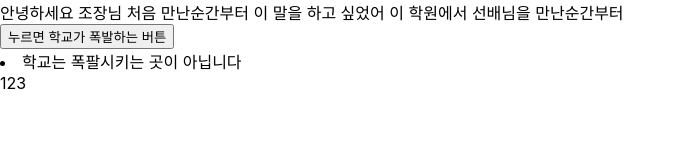
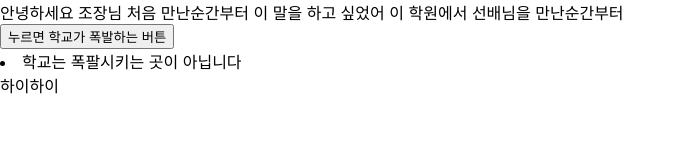
Before and after one commit to HayoungMo/test, a React (Create React App) app: page / in a window 1280 px wide. Shown: the top 160 px of the page, without its empty margins (0-685 px from the left). Built offline with nearby package versions, Linux system fonts and the light colour scheme.

Commit message:
Update Test2.js

```diff
--- a/src/components/Test2.js
+++ b/src/components/Test2.js
@@ -5,7 +5,7 @@ const Test2 = () => {
         <div>
             <button>누르면 학교가 폭발하는 버튼</button>
             <li>학교는 폭팔시키는 곳이 아닙니다</li>
-            123
+            하이하이
         </div>
     );
 };
```
